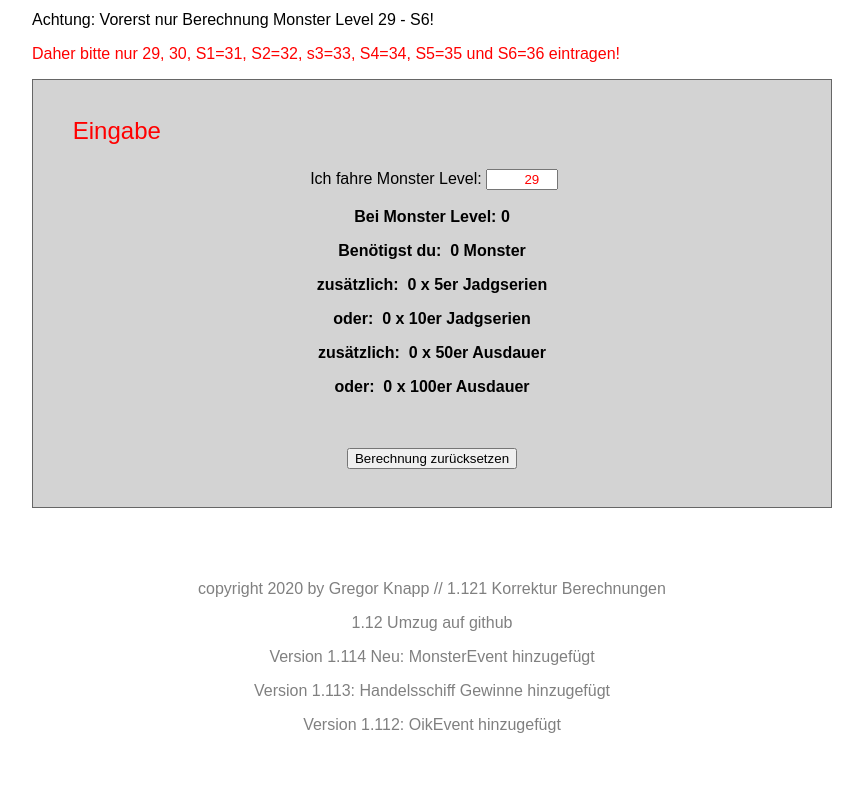
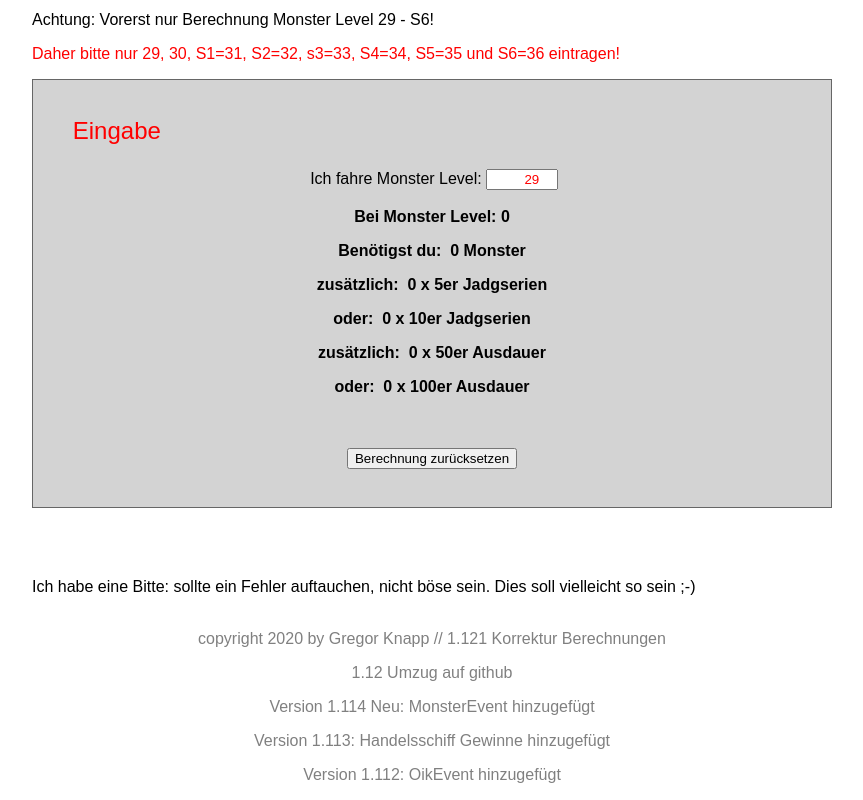
Before and after one commit to tow-calc/calculator, a plain HTML site: page index.html in a window 1280 px wide. Shown: the part 2622-3422 px from the top of the page, without its empty margins (208-1071 px from the left). Before the commit the page ends 3372 px from the top, so only its background shows below. Drawn offline with Linux system fonts and the light colour scheme.

Commit message:
Update index.html

```diff
--- a/index.html
+++ b/index.html
@@ -234,8 +234,7 @@
             <br>
             <br>
             <br>
-
-
+            <p>Ich habe eine Bitte: sollte ein Fehler auftauchen, nicht böse sein. Dies soll vielleicht so sein ;-)</p>
 
         </div>
         <div id="footer">
```
